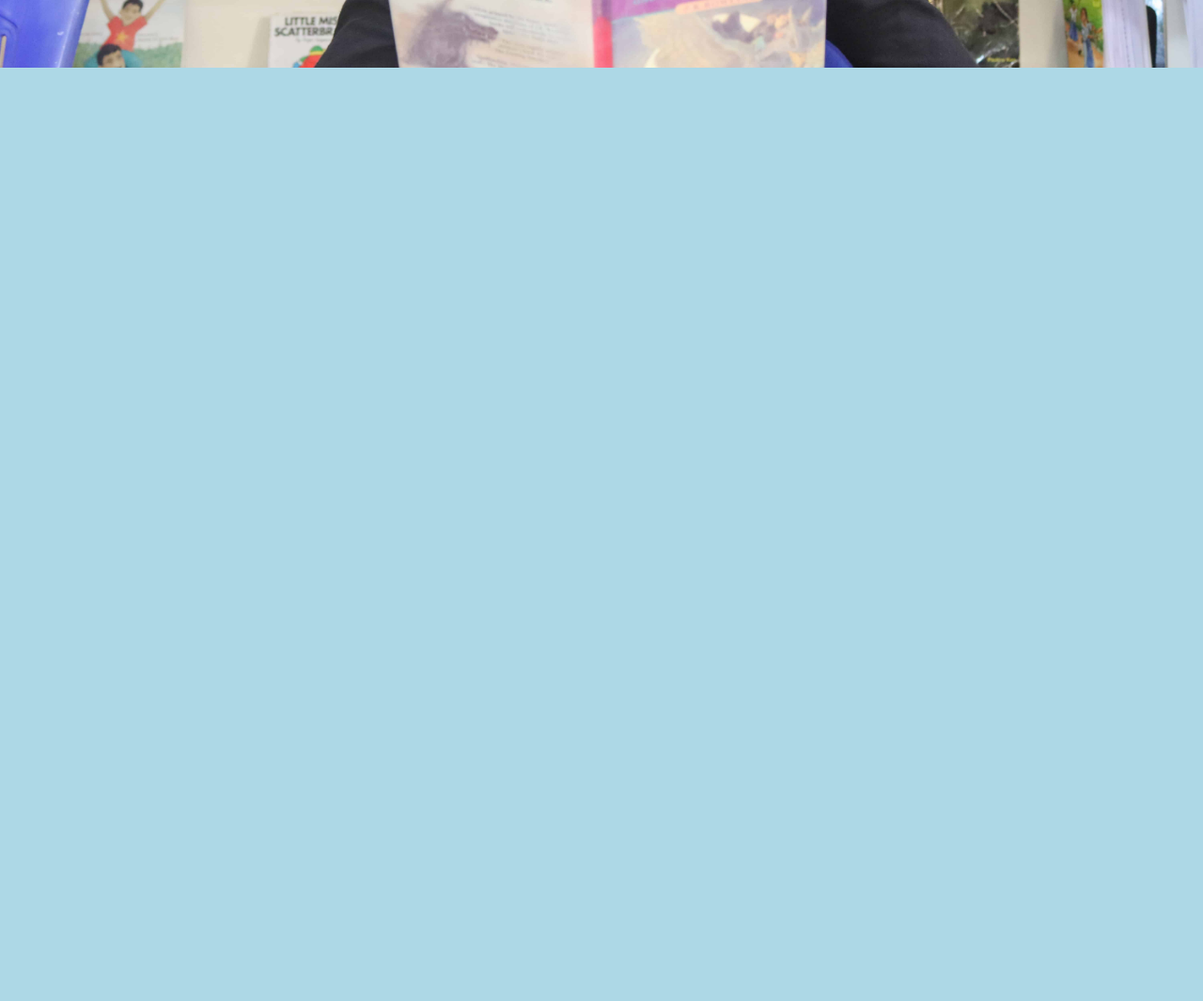
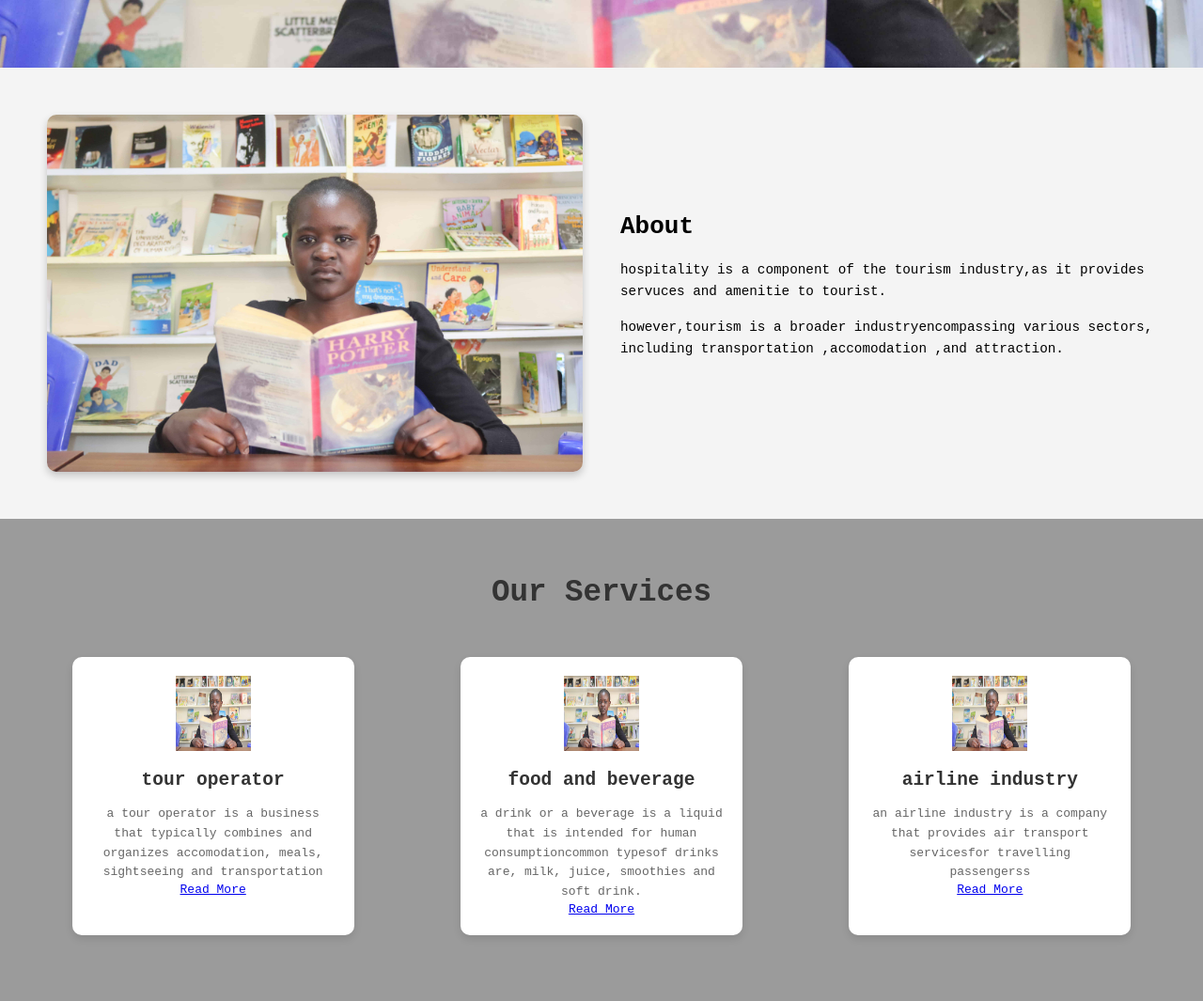
Before and after one commit to nrcfstudents/abigaelachieng, a plain HTML site: page index.html in a window 1280 px wide. Shown: the part 500-1565 px from the top of the page at 94% size. Before the commit the page ends 800 px from the top, so only its background shows below. Drawn offline with Linux system fonts and the light colour scheme.

Commit message:
my description

```diff
--- a/index.html
+++ b/index.html
@@ -32,6 +32,45 @@
 	</div>
 
 </section>
+<!-- About Section -->
+    <section id="about" class="image-text-section">
+        <div class="image-container">
+            <img src="images/hero-image.jpg" alt="Descriptive Alt Text">
+        </div>
+        <div class="text-container">
+            <h2>About</h2>
+            <p>hospitality is a component of the tourism industry,as it provides servuces and amenitie to tourist.</p>
+            <p>however,tourism is a broader industryencompassing various sectors, including transportation ,accomodation ,and attraction.</p>
+        </div>
+    </section>
+
+    <!-- Services Section -->
+    <section id="services" class="services-section">
+        <h2>Our Services</h2>
+        <div class="services-container">
+            <div class="service-box">
+                <img src="images/hero-image.jpg" alt="Service 1">
+                <h3>tour operator</h3>
+                <p>a tour operator is a business that typically combines and organizes accomodation, meals, sightseeing and transportation</p>
+                <a href="#">Read More</a>
+            </div>
+            <div class="service-box">
+                <img src="images/hero-image.jpg" alt="Service 2">
+                <h3>food and beverage</h3>
+                <p>a drink or a beverage is a liquid that is intended for human consumptioncommon typesof drinks are, milk, juice, smoothies and soft drink.</p>
+                <a href="#">Read More</a>
+            </div>
+            <div class="service-box">
+                <img src="images/hero-image.jpg" alt="Service 3">
+                <h3>airline industry</h3>
+                <p>an airline industry is a company that provides air transport servicesfor travelling passengerss</p>
+                <a href="#">Read More</a>
+            </div>
+        </div>
+    </section>
+
+
+
 
 </body>
 </html>
--- a/styles.css
+++ b/styles.css
@@ -100,3 +100,92 @@ h1{
 	padding: 10px 20px;
 	border-radius: 5px;
 }
+
+/* Styling for the image and text section */
+.image-text-section {
+    display: flex;
+    align-items: center;
+    padding: 50px;
+    background-color: #f4f4f4;
+}
+
+.image-container {
+    flex: 1;
+    padding-right: 20px;
+}
+
+.image-container img {
+    width: 100%;
+    height: auto;
+    border-radius: 10px;
+    box-shadow: 0px 4px 8px rgba(0, 0, 0, 0.2);
+}
+
+.text-container {
+    flex: 1;
+    padding-left: 20px;
+}
+
+.text-container h2 {
+    font-size: 2em;
+    margin-bottom: 20px;
+}
+
+.text-container p {
+    font-size: 1.1em;
+    line-height: 1.6;
+    margin-bottom: 15px;
+}
+
+/* Services Section Styling */
+.services-section {
+    padding: 60px 20px;
+    background-color: rgb(155, 155, 155);
+    text-align: center;
+}
+
+.services-section h2 {
+    font-size: 2.5em;
+    margin-bottom: 40px;
+    color: #333;
+}
+
+.services-container {
+    display: flex;
+    justify-content: space-around;
+    flex-wrap: wrap;
+}
+
+.service-box {
+    background-color: #fff;
+    padding: 20px;
+    margin: 10px;
+    border-radius: 10px;
+    box-shadow: 0px 4px 8px rgba(0, 0, 0, 0.1);
+    max-width: 300px;
+    text-align: center;
+    transition: transform 0.3s ease, box-shadow 0.3s ease;
+}
+
+.service-box img {
+    width: 80px;
+    height: 80px;
+    margin-bottom: 20px;
+}
+
+.service-box h3 {
+    font-size: 1.5em;
+    margin-bottom: 15px;
+    color: #333;
+}
+
+.service-box p {
+    font-size: 1em;
+    color: #666;
+    line-height: 1.6;
+}
+
+.service-box:hover {
+    transform: translateY(-10px);
+    box-shadow: 0px 6px 12px rgba(0, 0, 0, 0.2);
+}
```
